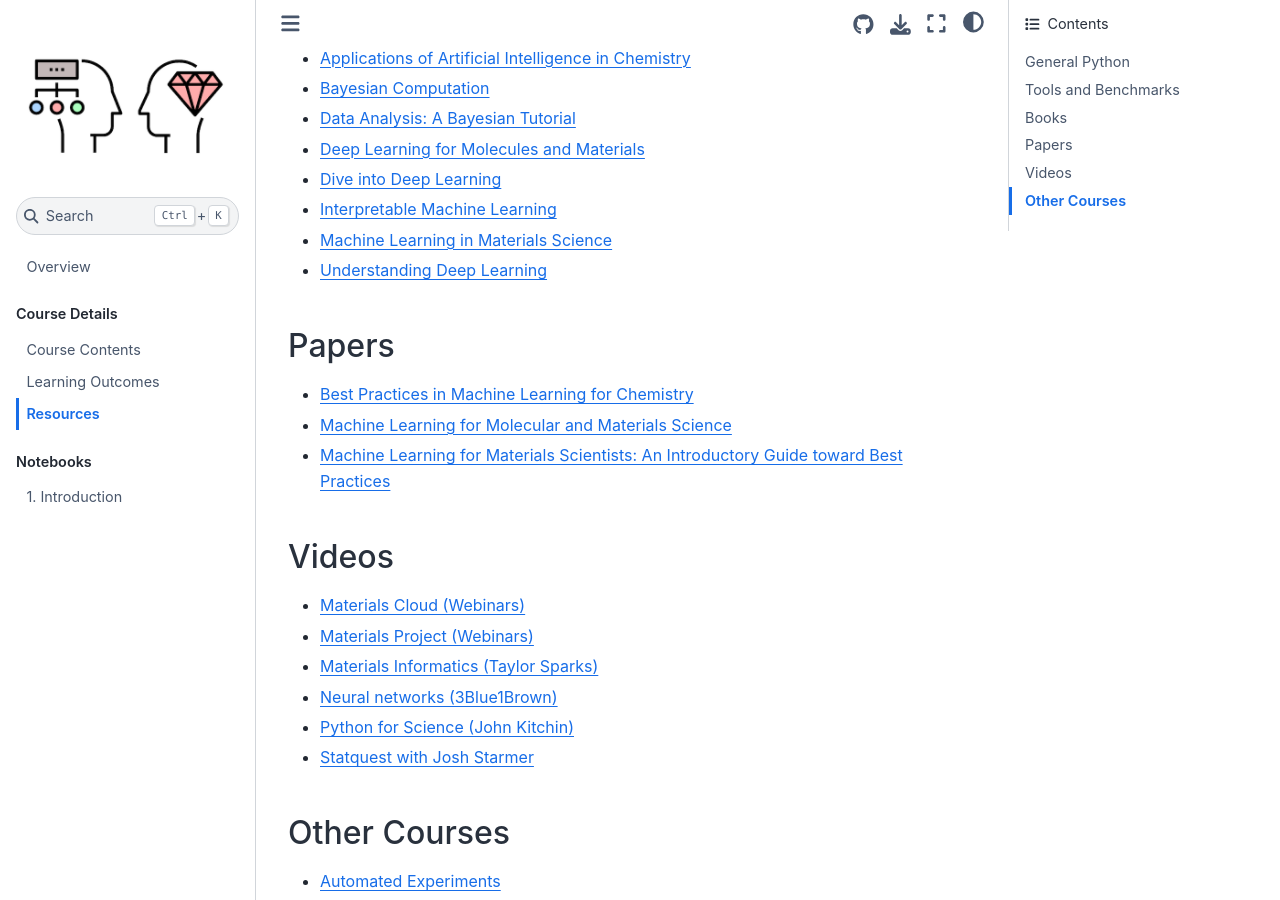
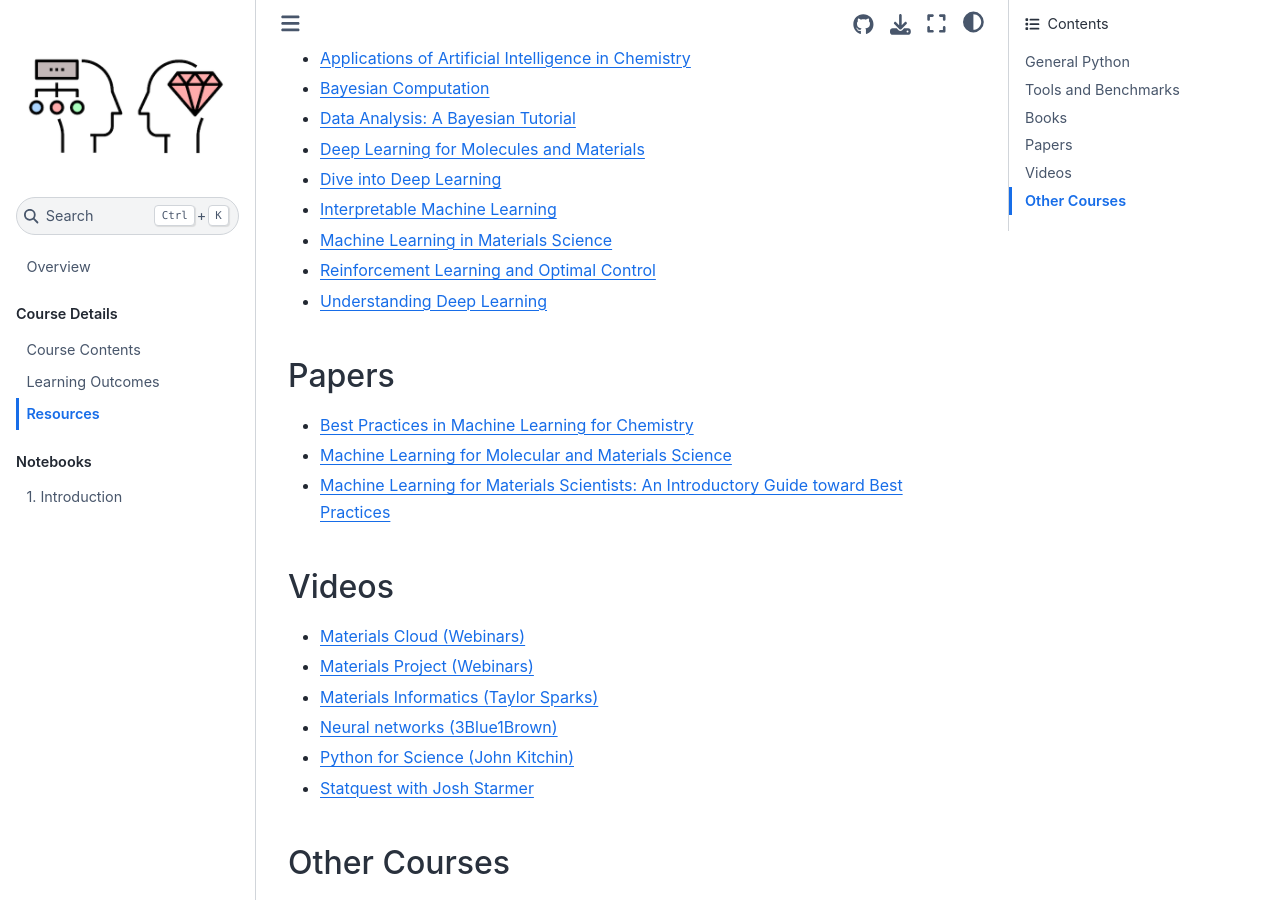
Before and after one commit to aronwalsh/MLforMaterials, a Jupyter Book: the page built from Resources.md, in a window 1280 px wide and 900 px high, scrolled down 1141 px. Built offline with Jupyter Book 1.0.4 settings and Sphinx 7.4.7 and the Sphinx Book theme 1.1.4, drawn with Linux system fonts in a browser that asks for light colours.

Commit message:
L1 check

```diff
--- a/Resources.md
+++ b/Resources.md
@@ -44,6 +44,8 @@ There is a vibrant community of machine learning developers and open source pack
 * [Interpretable Machine Learning](https://christophm.github.io/interpretable-ml-book)
 
 * [Machine Learning in Materials Science](https://pubs.acs.org/doi/10.1021/acsinfocus.7e5033)
+
+* [Reinforcement Learning and Optimal Control](https://web.mit.edu/dimitrib/www/RLbook.html)
 
 * [Understanding Deep Learning](https://udlbook.github.io/udlbook)
 
```
Also changed, not shown: Lecture1.ipynb.
